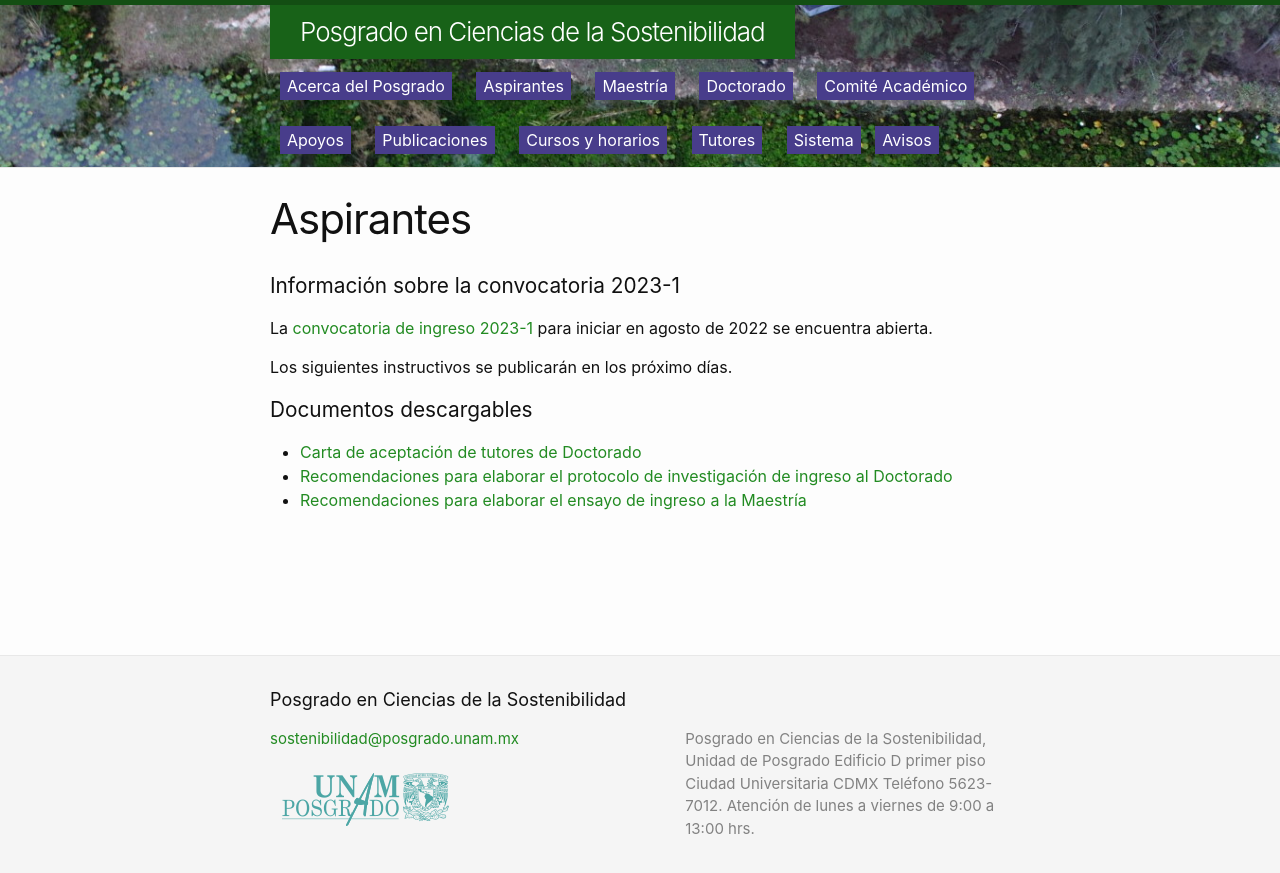
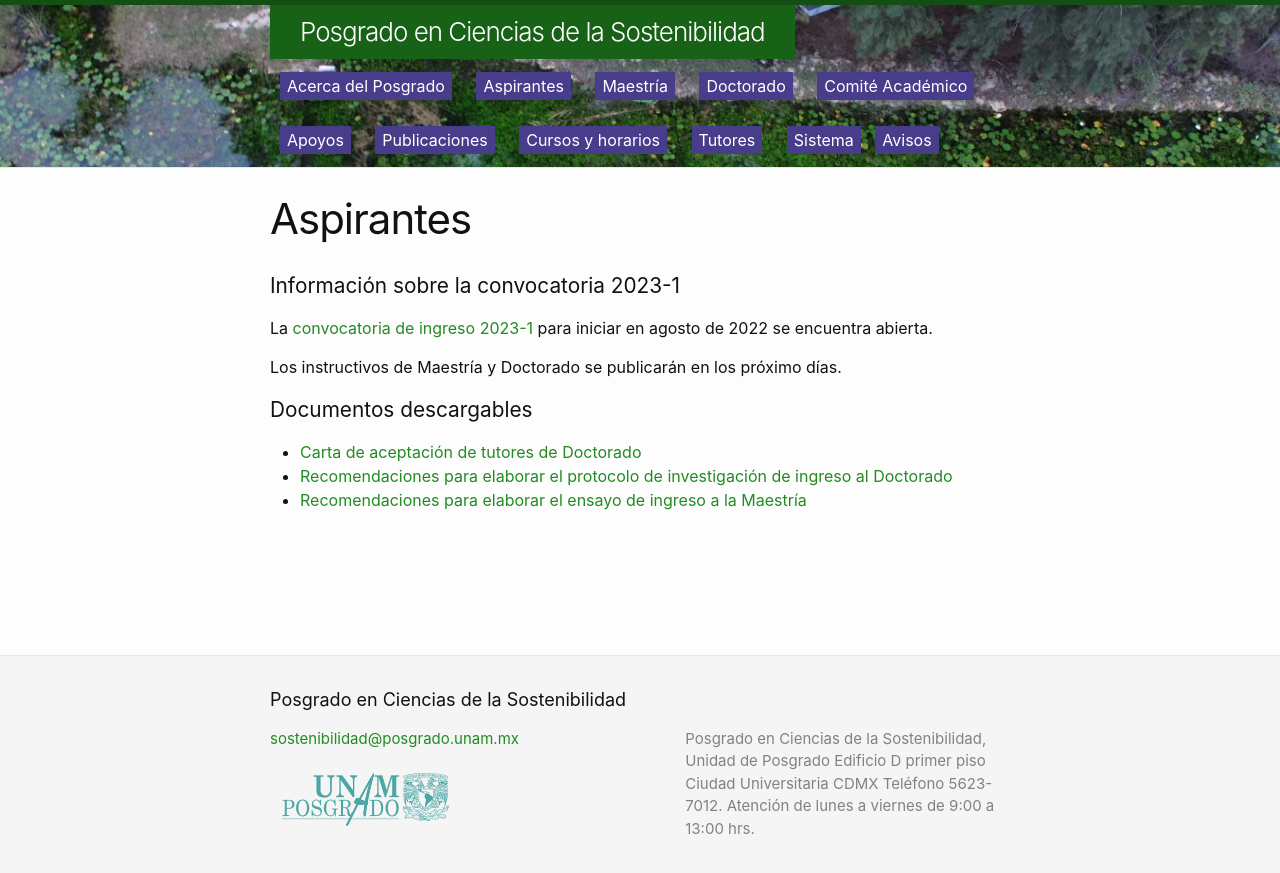
Before and after one commit to pcs-unam/pcs-unam.github.io, a Jekyll site: the page built from 01_aspirantes.md, in a window 1280 px wide. Shown: the top 873 px of the page. Built offline with Jekyll 4.4.1, drawn with Linux system fonts in a browser that asks for light colours.

Commit message:
correcciones aviso publicación convocatoria

```diff
--- a/01_aspirantes.md
+++ b/01_aspirantes.md
@@ -11,7 +11,7 @@ menu: true
 
 La [convocatoria de ingreso 2023-1](/assets/docs/convocatoria_ingreso_2023-1.pdf) para iniciar en agosto de 2022 se encuentra abierta.
 
-Los siguientes instructivos se publicarán en los próximo días.
+Los instructivos de Maestría y Doctorado se publicarán en los próximo días.
 
 
 
```
